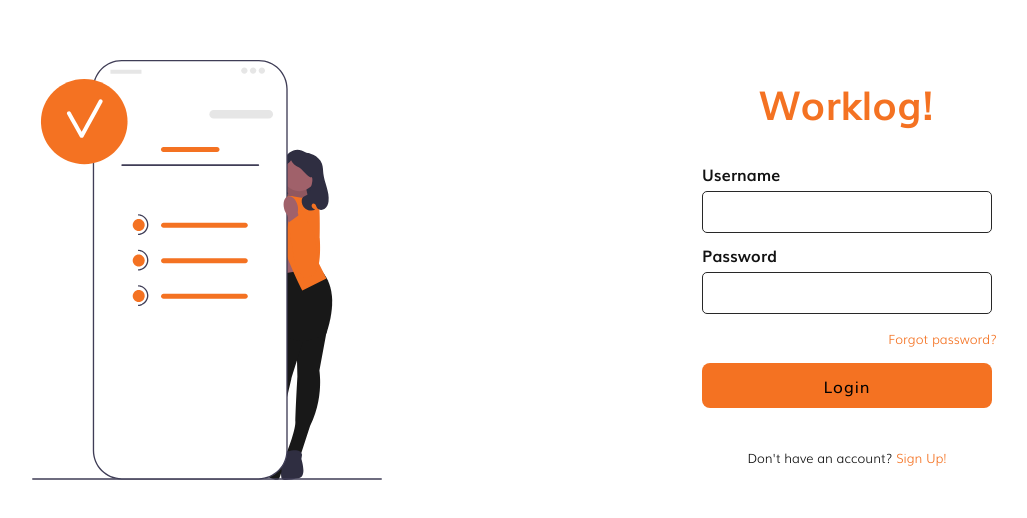
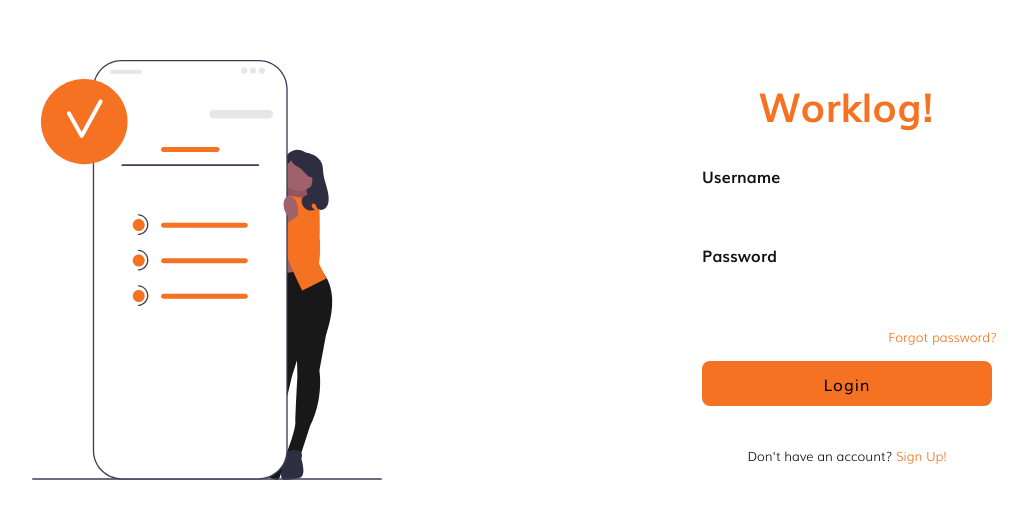
Before and after one commit to bevndas/worklog, a React (Create React App) app: page /auth/login in a window 1280 px wide. Shown: the part 130-648 px from the top of the page, without its empty margins (113-1140 px from the left). Built offline with nearby package versions, Linux system fonts and the light colour scheme.

Commit message:
Refactor: Changes in Formik Input

```diff
--- a/src/components/Formik/FormikInput/FormikInput.tsx
+++ b/src/components/Formik/FormikInput/FormikInput.tsx
@@ -6,7 +6,7 @@ const FormikInput = ({label, ...props}: any) => {
     return (
         <div className={`form-control ${meta.error && meta.touched && 'error'}`}>
             <label htmlFor={field.name}>{label}</label>
-            <input {...field}/>
+            <input {...field} {...props}/>
             <ErrorMessage name={field.name} component={FormikErrorMessage}/>
         </div>
     )
--- a/src/themes/_form.scss
+++ b/src/themes/_form.scss
@@ -1,7 +1,7 @@
 input {
   padding: 10px 5px;
   border-radius: 5px;
-  border: 1px solid  var(--divider);
+  border: 1px solid  var(--input-border);
   font-family: 'Muli', 'sans-serif';
   &:focus {
     outline: none;
```
